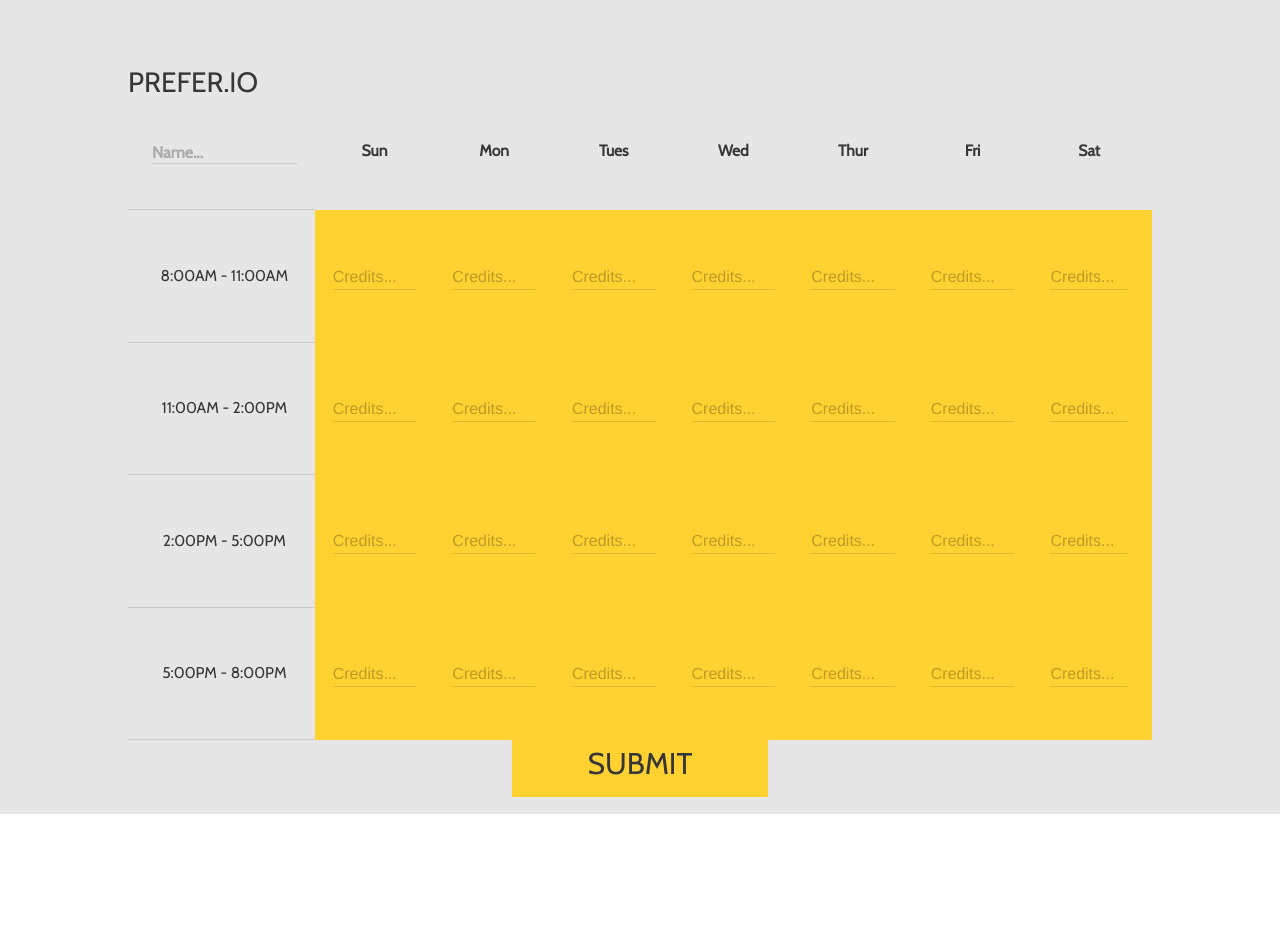
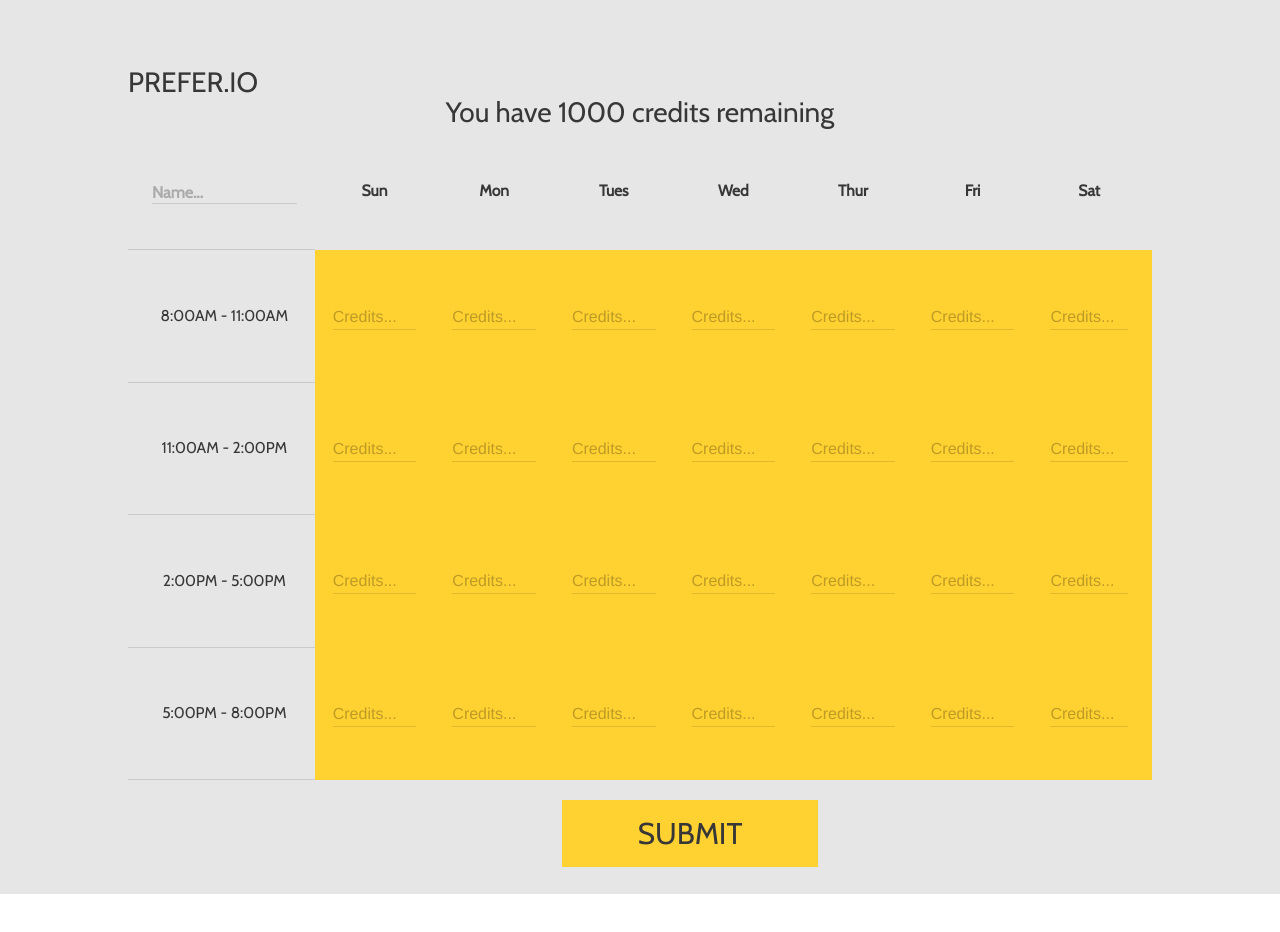
Before and after one commit to CollinsMathews/CollinsMathews.github.io, a plain HTML site: page employee_page.html in a window 1280 px wide. Before the commit the page ends 814 px from the top, so only its background shows below. Drawn offline with nearby package versions, Linux system fonts and the light colour scheme.

Commit message:
credits remaining text

```diff
--- a/employee_page.html
+++ b/employee_page.html
@@ -18,6 +18,7 @@
                         prefer.io
                     </button>
                 </a>
+                <p class="creds_remaining"> You have 1000 credits remaining</p>
 
             <table id="shift_table" class="mdl-data-table mdl-js-data-table mdl-data-table- mdl-shadow--2dp">
             </table>
--- a/style.css
+++ b/style.css
@@ -16,6 +16,14 @@
 
 td.shift_cell:hover {
   background-color: #00843d;
+}
+
+p.creds_remaining {
+  color: #373737;
+  font-family: "cabin", sans-serif;
+  font-size: 2em;
+  text-align: center;
+
 }
 
 
@@ -74,8 +82,9 @@
 div#submit_button_container {
   padding: 2% 40% 5% 40%;
   vertical-align: center !important;
-  height: 20px;
+  height: 100px;
   background-color: #e6e6e6;
+  margin:
 
 }
 
@@ -143,7 +152,8 @@
   background-color: #ffd131;
   border: none;
   color: #373737;
-  padding: 15px 32px;
+  padding: 15px 40px;
+  margin: 70px 50px;
   text-align: center;
   text-decoration: none;
   display: inline-block;
```
